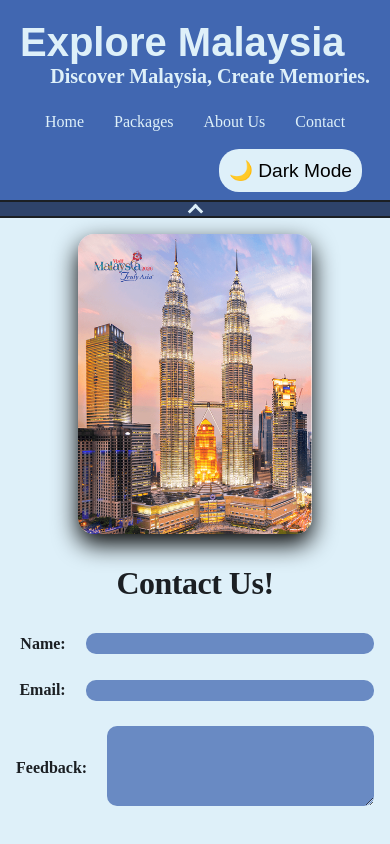
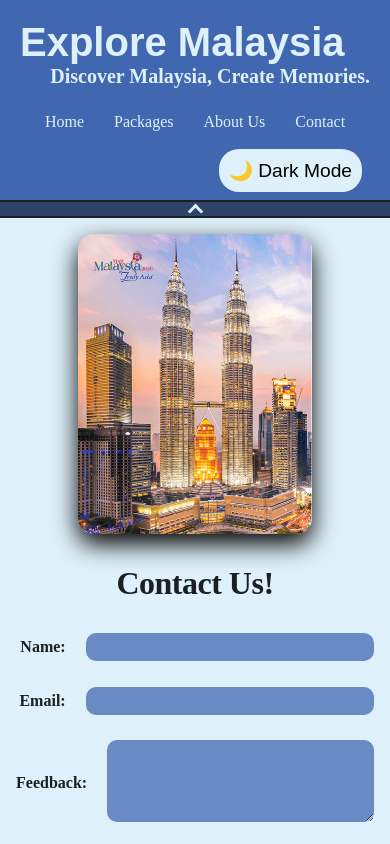
Before and after one commit to michaeltang3aaaaa/WebAndMobileAssignment1, a React (Vite) app: page /Contact in a window 390 px wide. Shown: the top 844 px of the page. Built offline with nearby package versions, Linux system fonts and the light colour scheme.

Commit message:
Fix the contact page input css for media query phone

```diff
--- a/src/components/Contact.css
+++ b/src/components/Contact.css
@@ -156,6 +156,7 @@
     font-size: 1rem;
   }
   .form_input {
-    padding: 0px ;
+    padding: 5px;
+    font-size: 1rem;
   }
 }
```
